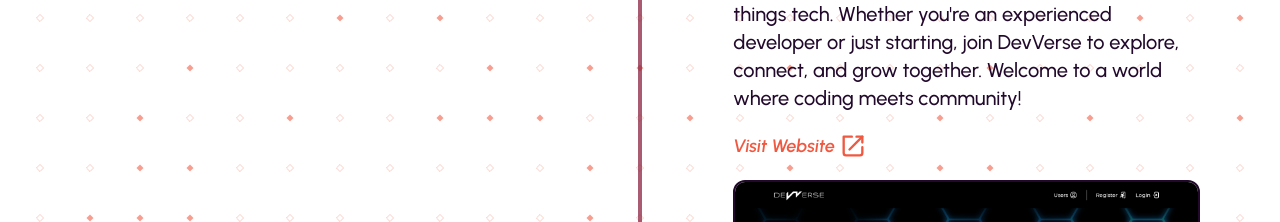
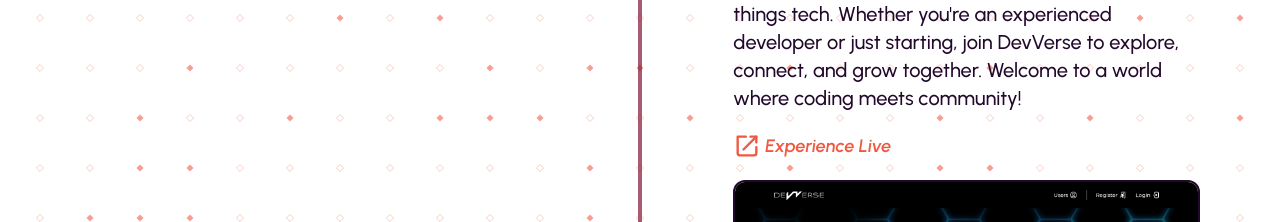
Before and after one commit to lord-benjamin/dhruv-portfolio-new, a React (Vite) app: page / in a window 1280 px wide. Shown: the part 3004-3226 px from the top of the page. Built offline with nearby package versions, Linux system fonts and the light colour scheme.

Commit message:
minor UI changes

```diff
--- a/src/components/Project.jsx
+++ b/src/components/Project.jsx
@@ -60,13 +60,16 @@
                 idx % 2 ? 'sm:justify-end' : 'sm:justify-start'
               }`}
             >
+              <img src={link} className='sm:hidden h-7 w-7'></img>
+              {idx % 2 ? null : (
+                <img src={link} className='hidden sm:block h-7 w-7'></img>
+              )}
               <span className='text-base md:text-lg group-hover:underline duration-300'>
-                Visit Website
+                Experience Live
               </span>
-              <img
-                src={link}
-                className='h-7 w-7 group-hover:scale-90 duration-300'
-              ></img>
+              {idx % 2 ? (
+                <img src={link} className='hidden sm:block h-7 w-7'></img>
+              ) : null}
             </a>
             <div className='pb-[40%] sm:pb-[50%]'>
               <div className='relative'>
--- a/src/components/Skills.jsx
+++ b/src/components/Skills.jsx
@@ -14,6 +14,7 @@
 import bootstrap from '../assets/skills/bootstrap.svg';
 import next from '../assets/skills/next.svg';
 import typescript from '../assets/skills/typescript.svg';
+import redux from '../assets/skills/redux.svg';
 import cpp from '../assets/skills/cpp.svg';
 import codechef from '../assets/skills/codechef.svg';
 import codeforces from '../assets/skills/codeforces.svg';
@@ -117,6 +118,12 @@
       tag: 'language',
       website: 'https://www.typescriptlang.org',
     },
+    {
+      name: 'Redux',
+      icon: redux,
+      tag: 'library',
+      website: 'https://redux.js.org',
+    },
   ];
   const compProg = [
     {
```
Also changed, not shown: src/assets/skills/redux.svg (added).
